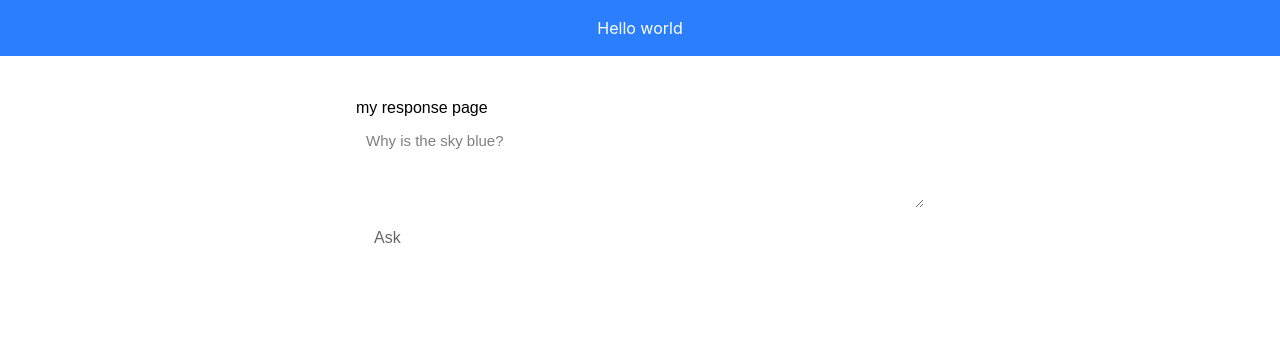
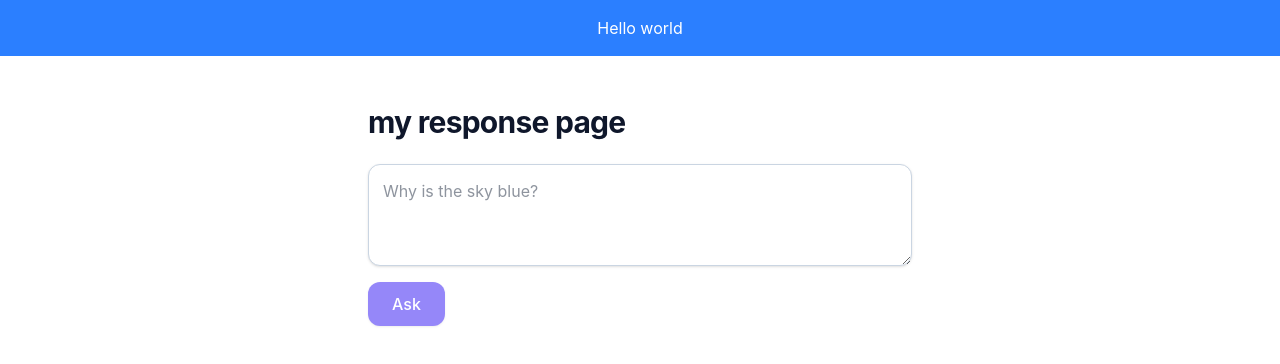
Before and after one commit to georgewakhu270/my-ai-assistant, a Vue app: page / in a window 1280 px wide. Shown: the top 364 px of the page. Built offline with nearby package versions, Linux system fonts and the light colour scheme.

Commit message:
added some crucial css

```diff
--- a/package.json
+++ b/package.json
@@ -17,6 +17,7 @@
     "vue": "^3.5.41"
   },
   "devDependencies": {
+    "@types/marked": "^5.0.2",
     "@types/node": "^24.13.3",
     "@vitejs/plugin-vue": "^6.0.8",
     "@vue/tsconfig": "^0.9.1",
--- a/src/components/MyResponse.vue
+++ b/src/components/MyResponse.vue
@@ -1,10 +1,16 @@
 <script setup lang="ts">
-import { ref } from 'vue';
+import { computed, ref } from 'vue';
+import { marked } from 'marked';
 
 const response = ref('')
 const question = ref('')
 const loading = ref(false)
 const error = ref('')
+
+const formattedResponse  = computed(() => {
+    if (!response.value) return ''
+    return marked.parse(response.value)
+})
 
 async function askCloud() {
     if (!question.value.trim() || loading.value) return
@@ -42,65 +48,87 @@ async function askCloud() {
 </script>
 
 <template>
-    <div class="page">
-        <h1>my response page</h1>
+    <div class="max-w-xl mx-auto my-12 px-4 font-sans text-slate-800">
+        <h1 class="text2xl md:text-3xl font-bold text-slate-900 mb-6 tracking-tight">my response page</h1>
     <!-- <p>{{ response }}</p> -->
-    <form @submit.prevent="askCloud">
+    <form @submit.prevent="askCloud" class="flex flex-col gap-4">
         <textarea
         v-model="question"
         rows="3"
         placeholder="Why is the sky blue?"
         :disabled="loading"
+        class="w-full p-3.5 text-base text-slate-800 bg-white border border-slate-300 rounded-xl focus:outline-none focus:ring-2 focus:ring-indigo-600 focus:border-transparent transition-all shadow-sm resize-y disabled:bg-slate-50 disabled:cursor-not-allowed font-inherit"
         ></textarea>
-        <button type="submit" :disabled="loading || !question.trim()">
+        <button
+            type="submit"
+            :disabled="loading || !question.trim()"
+            class="self-start px-6 py-2.5 bg-indigo-600 hover:bg-indigo-700 text-white font-medium rounded-xl shadow-sm transition-all cursor-pointer disabled:cursor-not-allowed disabled:opacity-60 flex items-center gap-2">
+            <svg v-if="loading" class="animate-spin -ml-1 mr-2 h-4 w-4 text-white" fill="none" viewBox="0 0 24 24">
+                <circle class="opacity-25"  cx="12" cy="12" r="10" stroke="currentColor" stroke-width="4"></circle>
+                <path class="opacity-45" fill="currentColor" d="M4 12a8 8 0 018-8V0C5.373 0 0 5.373 0 12h4zm2 5.291A7.962 7.962 0 014 12H0c0 3.042 1.135 5.824 3 7.938l3-2.647z"></path>
+            </svg>
             {{ loading ? 'Asking...' : 'Ask' }}
         </button>
     </form>
-    <p v-if="error" class="error">{{ error }}</p>
-    <p v-if="response" class="response">{{ response }}</p>
+
+    <div v-if="error" class="mt-6 p-4 bg-red-50 border border-red-200 text-red-700 rounded-xl text-sm">{{ error }}</div>
+
+    <div v-if="response" class="mt-8 bg-white p-6 rounded-2xl shadow-sm border border-slate-200">
+        <h3 class="text-xs font-bold text-indigo-600 uppercase tracking-wider mb2">Response</h3>
+        <!-- <p class="whitespace-pre-wrap leading-relaxed text-slate-700 text-base">
+            {{ response }}
+        </p> -->
+        <div class="markdown-body text-slate-700 leading-relaxed" v-html="formattedResponse"></div>
     </div>
+
+</div>
 
 </template>
 
 <style scoped>
-.page {
-    max-width: 600px;
-    margin: 40px auto;
-    font-family: sans-serif;
-    padding: 0 16px;
+
+.markdown-body :deep(h1),
+.markdown-body :deep(h2),
+.markdown-body :deep(h3) {
+    font-weight: 700;
+    color: #0f172a;
+    margin-top: 1.5em;
+    margin-bottom: 0.5em;
 }
 
-form{
-    display: flex;
-    flex-direction: column;
-    gap: 10px;
+.markdown-body :deep(h2) {
+    font-size: 1.25rem;
+    border-bottom: 1px solid #f1f5f9;
+    padding-bottom: .3rem;
 }
 
-textarea {
-    padding: 10px;
-    font-size: 15px;
-    font-family: inherit;
-    resize: vertical;
+.markdown-body :deep(p) {
+    margin-bottom: 1rem;
 }
 
-button {
-  align-self: flex-start;
-  padding: 8px 18px;
-  cursor: pointer;
-}
-button:disabled {
-  cursor: not-allowed;
-  opacity: 0.6;
+.markdown-body :deep(ul) {
+    list-style-type: disc;
+    padding-left: 1.5rem;
+    margin-bottom: 1rem;
 }
 
-.error {
-  color: #c0392b;
+.markdown-body :deep(ol) {
+    list-style-type: decimal;
+    padding-left: 1.5rem;
+    margin-bottom: 1rem;
 }
 
-.response {
-  white-space: pre-wrap;
-  margin-top: 20px;
-  line-height: 1.6;
+.markdown-body :deep(strong) {
+    color: #0f172a;
+    font-weight: 600;
+}
+
+.markdown-body :deep(code) {
+    background-color: #f1f5f9;
+    padding: 0.2rem 0.4rem;
+    border-radius: 0.25rem;
+    font-size: 0.875em;
+    font-family: monospace;
 }
 
 </style>
```
Also changed, not shown: 1 other file (tests, documents, lock files or other folders).
